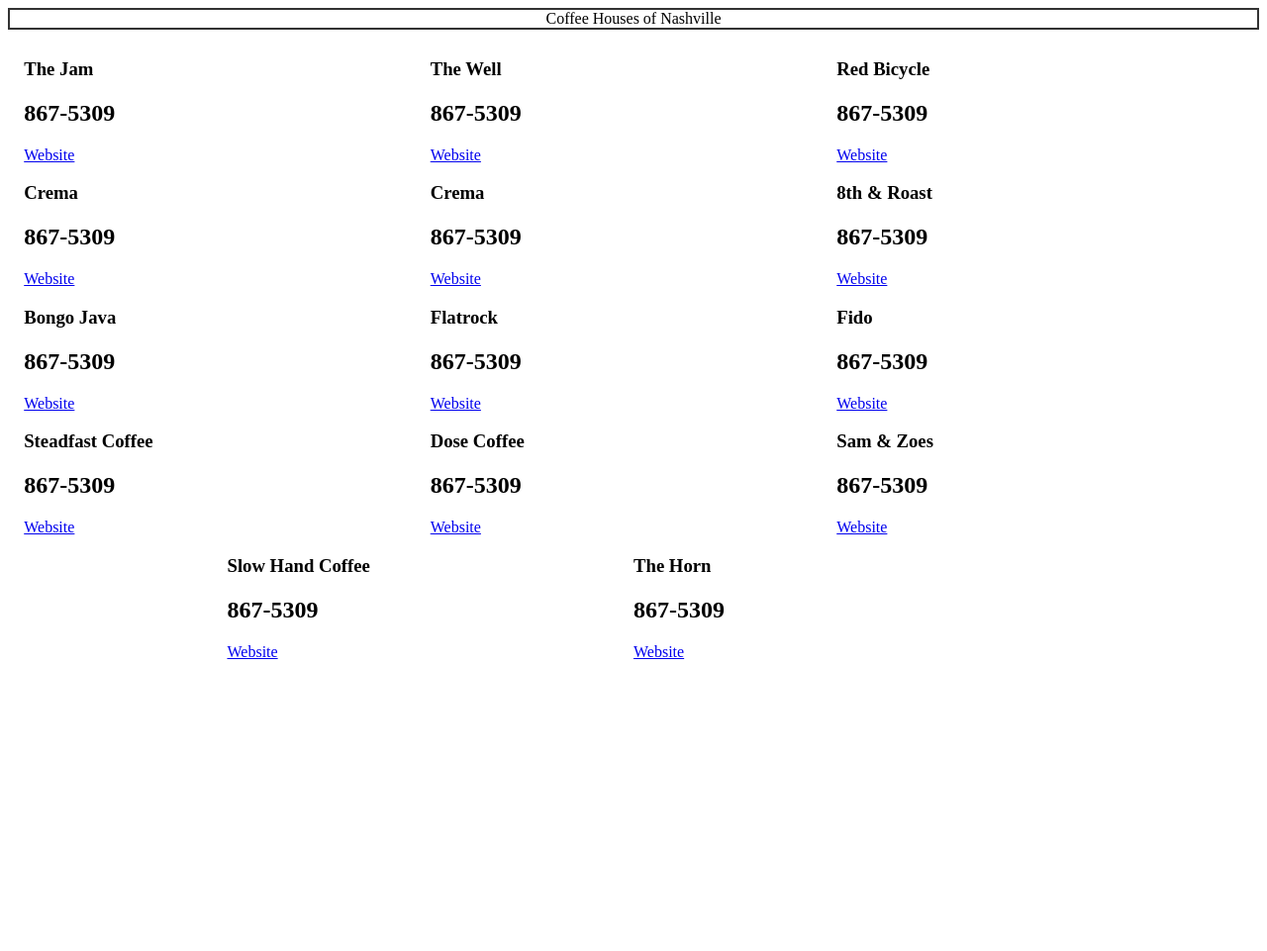
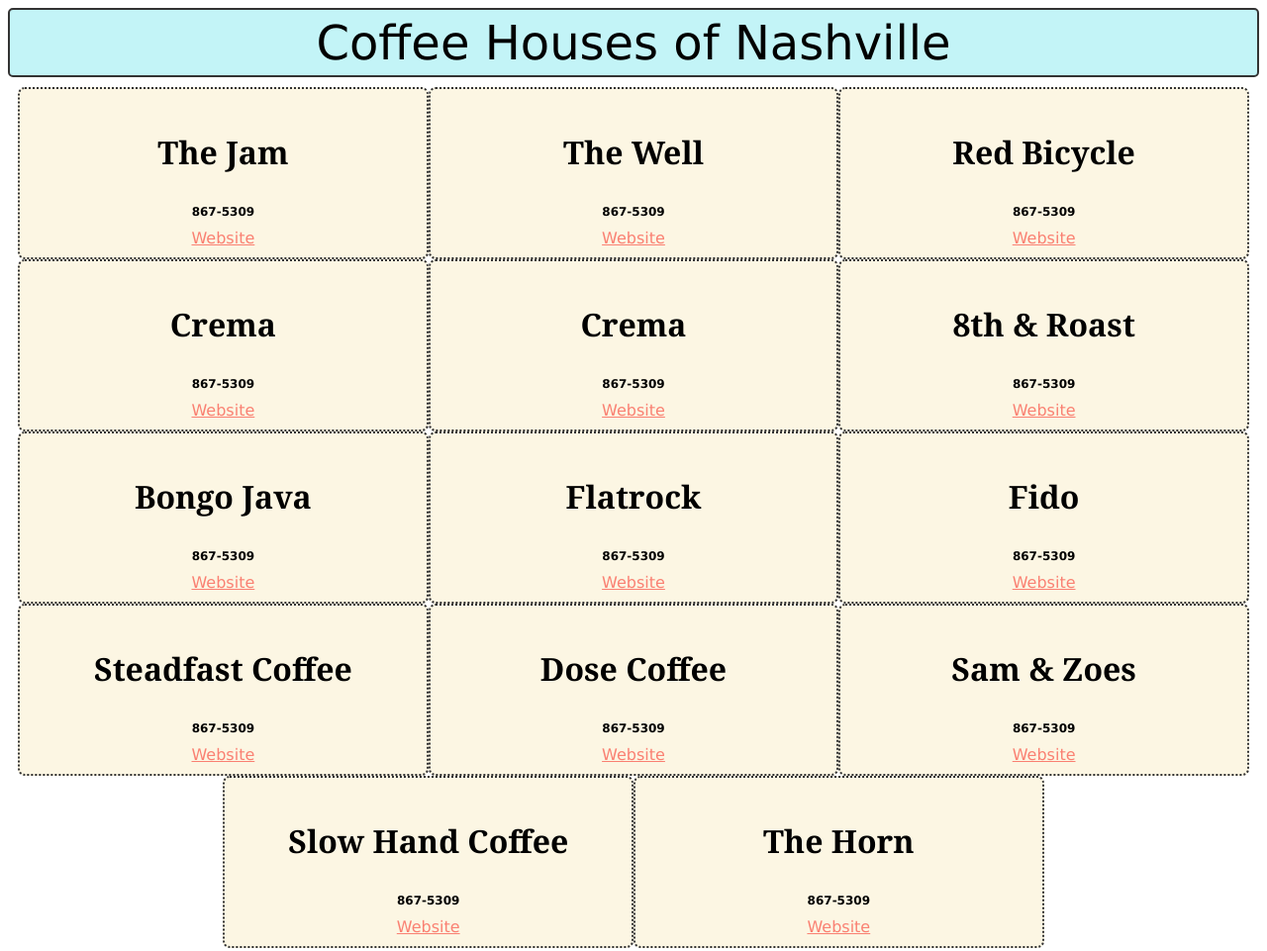
Before and after one commit to rdbishop19/flexbox-nashville, a plain HTML site: page src/index.html in a window 1280 px wide. Shown: the whole page at 99% size. Before the commit the page ends 800 px from the top, so only its background shows below. Drawn offline with Linux system fonts and the light colour scheme.

Commit message:
Mostly finished UI/UX goals

```diff
--- a/src/index.html
+++ b/src/index.html
@@ -5,7 +5,7 @@
     <meta name="viewport" content="width=device-width, initial-scale=1.0">
     <meta http-equiv="X-UA-Compatible" content="ie=edge">
     <link rel="stylesheet" href="./styles/main.css">
-    <title>Document</title>
+    <title>Coffee Houses of Nashville</title>
 </head>
 <body>
     <header class="pageHeader">Coffee Houses of Nashville</header>
--- a/src/styles/main.css
+++ b/src/styles/main.css
@@ -1,20 +1,66 @@
+body {
+	font-family: Verdana, Geneva, Tahoma, sans-serif;
+}
+
 .pageHeader {
-    margin: auto 0;
-    border: 2px solid #333;
-    text-align: center;
+	background: rgb(195, 244, 247);
+	margin: auto 0;
+	border: 2px solid #333;
+	border-radius: 5px;
+	padding: 5px;
+	text-align: center;
+	font-size: 3em;
 }
 
 .list {
 	display: flex;
 	flex-direction: row;
 	flex-flow: wrap;
-    justify-content: center;
-    margin: 10px;
+	justify-content: center;
+	margin: 10px;
 }
 
 .shop {
-    flex-basis: 33%;
-    /* margin: auto; */
-    /* border: 2px dotted black; */ /* this overrides flex settings for some reason */
-    /* padding: 2px; */
+	box-sizing: border-box;
+	flex-basis: 33.33%;
+	text-align: center;
+	background: rgb(252, 246, 227);
+	/* margin: 5px; */
+	border: 2px dotted #333; /* this overrides flex settings for some reason */
+	border-radius: 7px;
+	padding: 10px;
 }
+
+h1 {
+	font-size: 2em;
+	font-family: Cambria, Cochin, Georgia, Times, 'Times New Roman', serif;
+}
+
+h2 {
+	font-size: .75em;
+}
+
+a {
+	color: salmon;
+}
+
+/* for later UI/UX */
+/* unvisited link */
+a:link {
+	/* color:  */
+}
+
+/* visited link */
+a:visited {
+	color: ;
+}
+
+/* mouse over link */
+a:hover {
+	color: hotpink;
+}
+
+/* selected link */
+a:active {
+	color: blue;
+}
```
